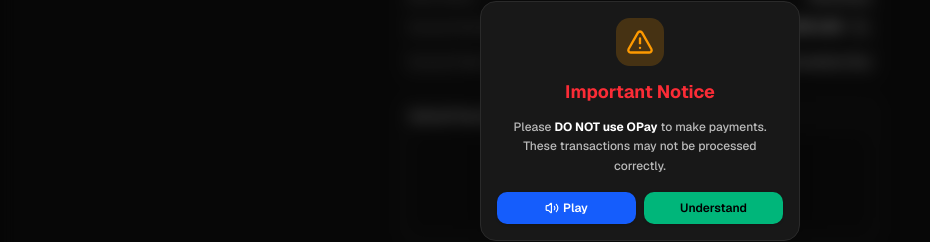
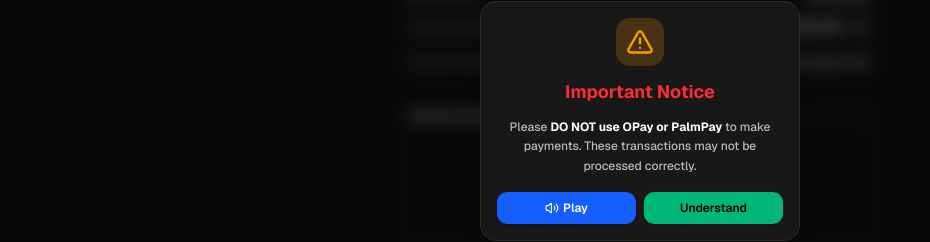
Before and after one commit to lilog2025-dev/Bluepay, a Next.js app: page /buy-payflex-code in a window 1280 px wide. Shown: the part 279-521 px from the top of the page, without its empty margins (0-930 px from the left). Built offline with nearby package versions, Linux system fonts and the light colour scheme.

Commit message:
Update page.tsx

```diff
--- a/app/buy-payflex-code/page.tsx
+++ b/app/buy-payflex-code/page.tsx
@@ -30,7 +30,7 @@ export default function BuyPayFlexCodePage() {
   const [countdown, setCountdown] = useState(10)
   const [showFailedNotice, setShowFailedNotice] = useState(false)
 
-  // Updated Renmoney Bank Details
+  // Renmoney Bank Details
   const MANUAL_BANK = {
     bankName: 'Renmoney',
     accountNumber: '3597406106',
@@ -71,7 +71,7 @@ export default function BuyPayFlexCodePage() {
   const handlePlayWarning = () => {
     if ('speechSynthesis' in window) {
       const speech = new SpeechSynthesisUtterance(
-        'Please DO NOT use OPay to make payments. These transactions may not be processed correctly. Use other banks for successful transfers.'
+        'Please DO NOT use OPay or PalmPay to make payments. These transactions may not be processed correctly. Use other banks for successful transfers.'
       )
       speech.rate = 0.9
       window.speechSynthesis.speak(speech)
@@ -95,7 +95,7 @@ export default function BuyPayFlexCodePage() {
 
   return (
     <div className="min-h-screen bg-[#121212] text-white pb-16 relative">
-      {/* 1. OPay Warning Modal */}
+      {/* 1. OPay & PalmPay Warning Modal */}
       {showWarningModal && !isVerifying && !showFailedNotice && (
         <div className="fixed inset-0 z-[100] bg-black/60 backdrop-blur-sm flex items-center justify-center p-3">
           <div className="bg-[#181818] border border-[#2a2a2a] rounded-2xl p-4 max-w-xs w-full shadow-2xl text-center space-y-3">
@@ -106,7 +106,7 @@ export default function BuyPayFlexCodePage() {
             <h2 className="text-lg font-bold text-red-500">Important Notice</h2>
 
             <p className="text-xs text-white/70 font-medium leading-relaxed">
-              Please <strong className="text-white">DO NOT use OPay</strong> to make payments.
+              Please <strong className="text-white">DO NOT use OPay or PalmPay</strong> to make payments.
               These transactions may not be processed correctly.
             </p>
 
```
